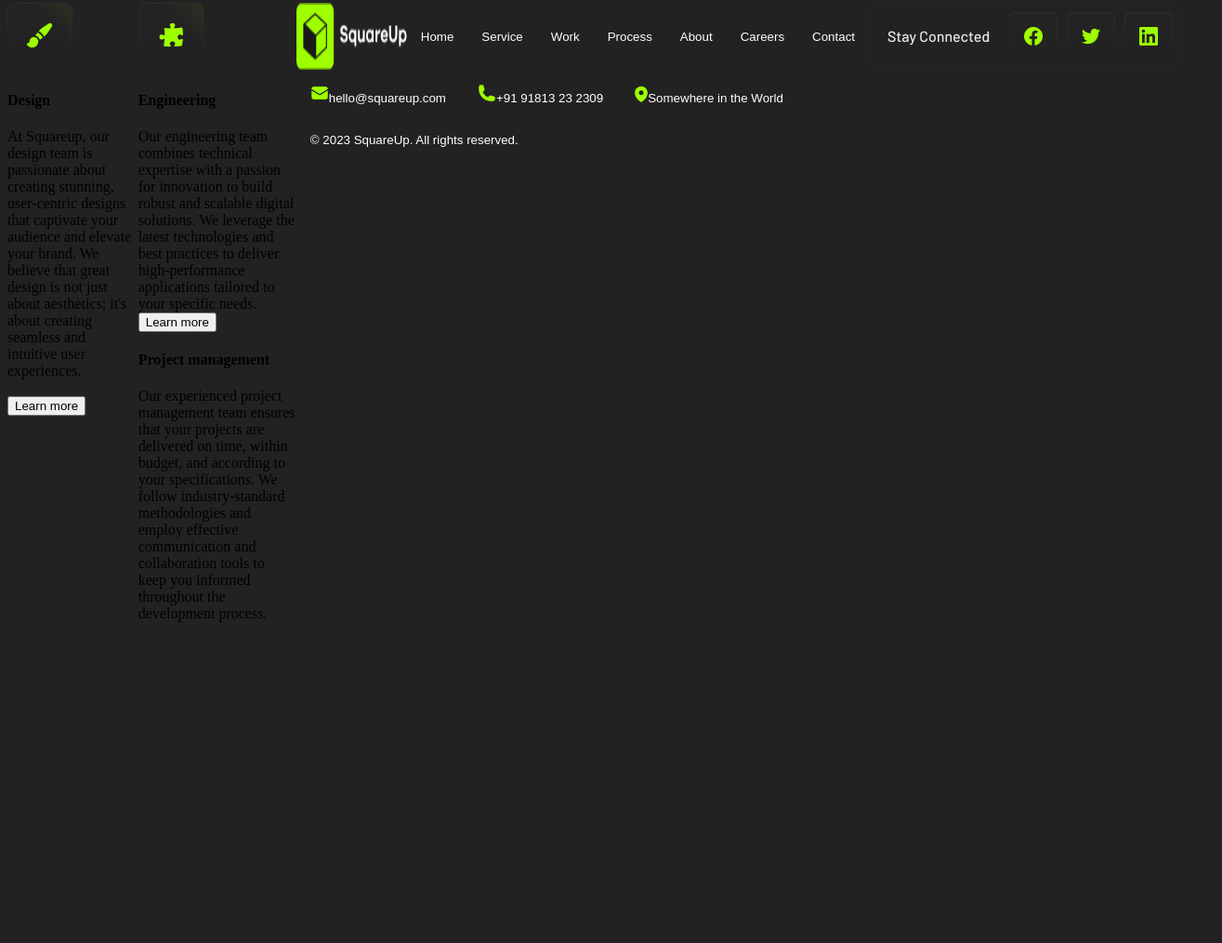
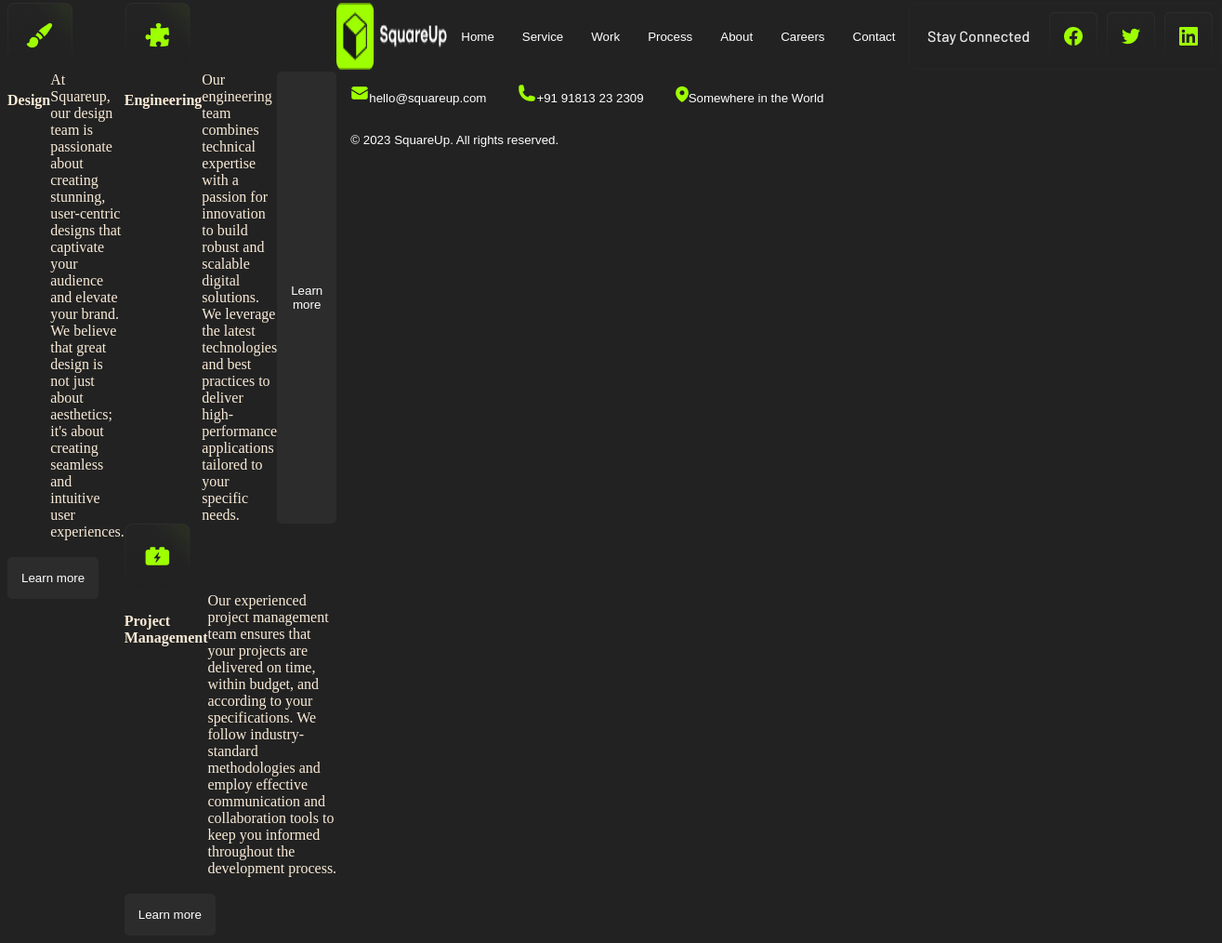
Before and after one commit to tamtam-ara/responsive-design, a plain HTML site: page index.html in a window 1280 px wide. Shown: the part 554-1568 px from the top of the page at 93% size, 1315 px wide, since content can reach past the window. Before the commit the page ends 1231 px from the top, so only its background shows below. Drawn offline with Linux system fonts and the light colour scheme.

Commit message:
its getting somewhere

```diff
--- a/design style.css
+++ b/design style.css
@@ -115,6 +115,7 @@ h2{
 }
 #allcards{
     display: flex;
+    justify-content: space-evenly;
 }
 #footer{
     display: flex;
@@ -131,6 +132,18 @@ h2{
 #Home2,#service2,#work2,#process2,#about2,#careers2,#contact2{
  color: rgb(255, 255, 255);
     background-color: rgb(34, 34, 34);
+    padding: 15px;
+    border-radius: 5px;
+     border-style: none;
+}
+#cardtext{
+    color: antiquewhite;
+    display: flex;
+    justify-content: space-evenly;
+}
+#learnmore{
+    color: rgb(255, 255, 255);
+    background-color: rgb(44, 44, 44);
     padding: 15px;
     border-radius: 5px;
      border-style: none;
--- a/index.html
+++ b/index.html
@@ -50,7 +50,8 @@
   <section id="ourservice">
     <section id="textcontainer">
       <h2>Our Services</h2>
-  <p id="Transform">Transform your brand with our innovative digital solutions that captivate and engage your audience.</p>
+      <p id="Transform">Transform your brand with our innovative digital solutions that captivate and engage your
+        audience.</p>
     </section>
   </section>
   <section id="allcards">
@@ -60,32 +61,50 @@
         <section id="design">
           <section id="cardtext">
             <h4>Design</h4>
-    At Squareup, our design team is passionate about creating stunning, user-centric designs that captivate your audience and elevate your brand. We believe that great design is not just about aesthetics; it's about creating seamless and intuitive user experiences.
+            At Squareup, our design team is passionate about creating stunning, user-centric designs that captivate your
+            audience and elevate your brand. We believe that great design is not just about aesthetics; it's about
+            creating seamless and intuitive user experiences.
           </section>
           <br>
- <button id="learn more"> Learn more</button>
+          <button id="learnmore"> Learn more</button>
         </section>
       </section>
 
     </section>
 
- <section id="card1">
+    <section id="card2">
       <section>
         <img src="Icon (2.png" alt="">
         <section id="Engineering">
           <section id="cardtext">
             <h4>Engineering</h4>
-     Our engineering team combines technical expertise with a passion for innovation to build robust and scalable digital solutions. We leverage the latest technologies and best practices to deliver high-performance applications tailored to your specific needs.
+            Our engineering team combines technical expertise with a passion for innovation to build robust and scalable
+            digital solutions. We leverage the latest technologies and best practices to deliver high-performance
+            applications tailored to your specific needs.
             <br>
-<button id="learn more"> Learn more</button>
+            <button id="learnmore"> Learn more</button>
           </section>
         </section>
 
       </section>
+
       <section id="card3">
-  <h4>Project management</h4>
-  Our experienced project management team ensures that your projects are delivered on time, within budget, and according to your specifications. We follow industry-standard methodologies and employ effective communication and collaboration tools to keep you informed throughout the development process.
+        <section>
+          <img src="PROJEKT.png" alt="">
+          <section id="Project Management">
+            <section id="cardtext">
+              <h4>Project Management</h4>
+              Our experienced project management team ensures that your projects are delivered on time, within budget,
+              and according to your specifications. We follow industry-standard methodologies and employ effective
+              communication and collaboration tools to keep you informed throughout the development process.
             </section>
+            <br>
+            <button id="learnmore"> Learn more</button>
+          </section>
+        </section>
+
+      </section>
+
 
     </section allcards>
 
@@ -103,7 +122,8 @@
           <button id="contact2">Contact</button>
         </section>
 
-    <img id="stay" src="Sub Container.png" alt=""></section>
+        <img id="stay" src="Sub Container.png" alt="">
+      </section>
 
       <section id="number">
         <section id="subbuttons">
```
Lines whose indentation alone changed are shown as unchanged.
